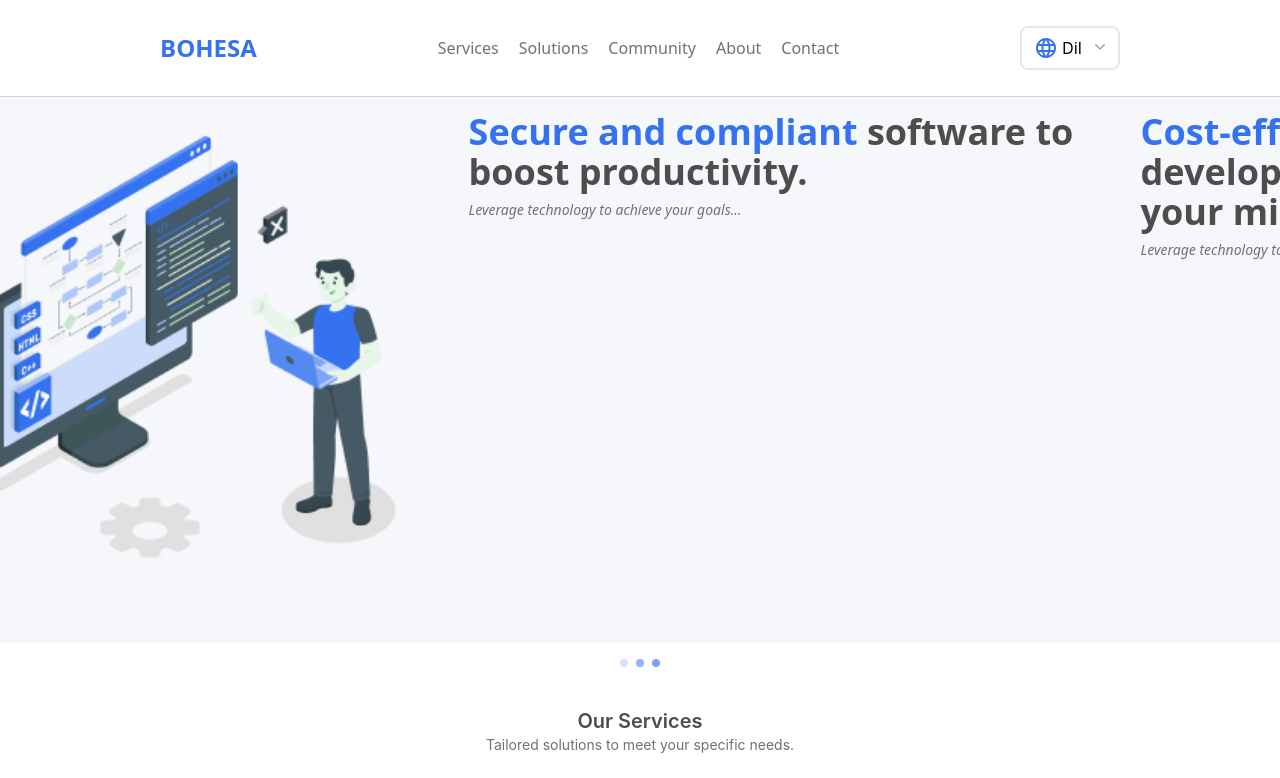
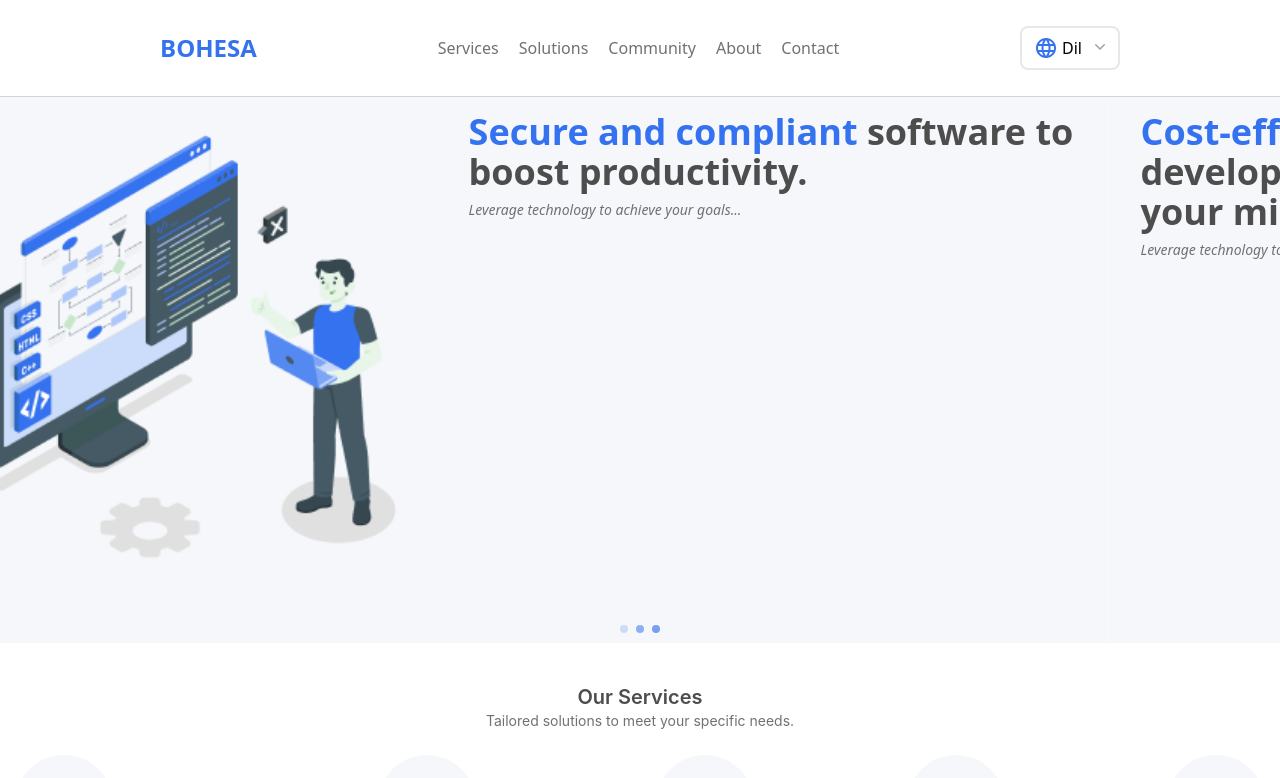
Before and after one commit to haro3535/Group-Website, a React (Create React App) app in the folder frontend/: page / in a window 1280 px wide. Shown: the top 778 px of the page. Built offline with nearby package versions, Linux system fonts and the light colour scheme.

Commit message:
dots inside the slider

```diff
--- a/frontend/src/Carousel/Carousel.css
+++ b/frontend/src/Carousel/Carousel.css
@@ -8,3 +8,14 @@
     overflow: hidden;
     padding-top: 80px; /* Adjust based on the height of your navbar */
 }
+
+.dots-container {
+    position: absolute;
+    bottom: 10px; /* Adjust this value to position dots as needed */
+    left: 50%;
+    transform: translateX(-50%);
+    display: flex;
+    justify-content: center;
+    width: 100%;
+
+}
--- a/frontend/src/Carousel/Carousel.js
+++ b/frontend/src/Carousel/Carousel.js
@@ -65,7 +65,7 @@ const Carousel = () => {
           ))}
         </div>
       </div>
-      <div className="flex justify-center space-x-2 mt-4">
+      <div className="dots-container space-x-2 mt-4">
     {slides.map((_, index) => (
       <button
         key={index}
```
Lines whose indentation alone changed are shown as unchanged.
